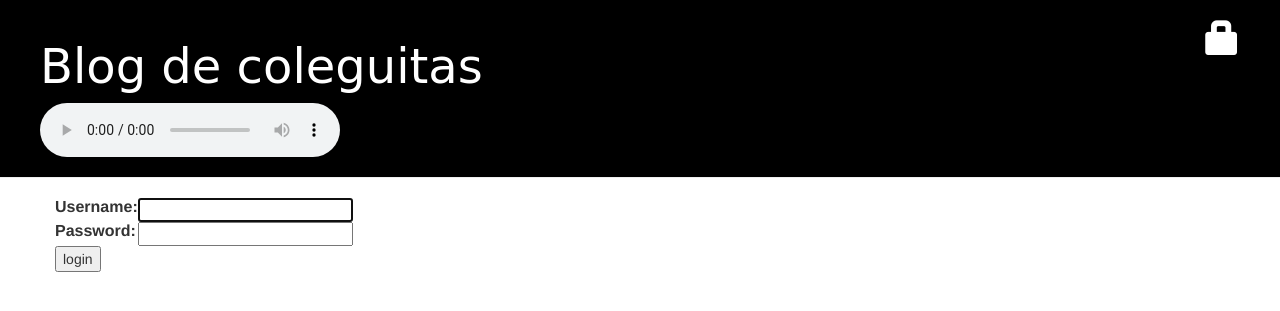
After one commit to Entropico/aquelarre, a Django app: page /accounts/login/ in a window 1280 px wide. The commit adds this page. Shown: the top 311 px of the page. Run offline with Django 3.2, Linux system fonts and the light colour scheme; some libraries are stand-ins or nearby versions; some web fonts are replaced.

Commit message:
Login, logout y ajustes de usuarios

```diff
--- a/blog/static/css/blog.css
+++ b/blog/static/css/blog.css
@@ -7,6 +7,10 @@ h1   {
     }
 a     {
 	color:orange;
+}
+
+p.top-menu {
+    font-size: large;
 }
 
 .comment {
--- a/blog/templates/blog/base.html
+++ b/blog/templates/blog/base.html
@@ -9,9 +9,18 @@
         </head>
         <body>
             <div class="page-header">
+                {% if user.is_authenticated %}
                 <a href="{% url 'blog.views.post_new' %}" class="top-menu"><span class="glyphicon glyphicon-plus"></span></a>
                 <a href="{% url 'post_draft_list' %}" class="top-menu"><span class="glyphicon glyphicon-edit"></span></a>
+                <p class="top-menu">¡Hola {{ user.username }}!<small>(<a href="{% url 'logout' %}">Desconectarse</a>)</small></p>
+                {% else %}
+                <a href="{% url 'login' %}" class="top-menu"><span class="glyphicon glyphicon-lock"></span></a>
+                {% endif %}
                 <h1><a href="/">Blog de coleguitas</a></h1>
+                <audio controls>
+                  <source src="http://media.w3.org/2010/07/bunny/04-Death_Becomes_Fur.mp4" type="audio/mp4">
+                Your browser does not support the audio element.
+                </audio>
             </div>
             <div class="content container">
                 <div class="row">
--- /dev/null
+++ b/blog/templates/registration/login.html
@@ -0,0 +1,26 @@
+{% extends "blog/base.html" %}
+
+{% block content %}
+
+{% if form.errors %}
+<p>Tu usuario y/o password no coinciden, pero... ya sabes: "El hombre que ha cometido un error y no lo corrige comete otro error mayor"</p>
+{% endif %}
+
+<form method="post" action="{% url 'django.contrib.auth.views.login' %}">
+{% csrf_token %}
+<table>
+<tr>
+    <td>{{ form.username.label_tag }}</td>
+    <td>{{ form.username }}</td>
+</tr>
+<tr>
+    <td>{{ form.password.label_tag }}</td>
+    <td>{{ form.password }}</td>
+</tr>
+</table>
+
+<input type="submit" value="login" />
+<input type="hidden" name="next" value="{{ next }}" />
+</form>
+
+{% endblock %}
--- a/blog/urls.py
+++ b/blog/urls.py
@@ -1,5 +1,8 @@
 from django.conf.urls import include, url
 from . import views
+import django.contrib.auth.views
+
+
 urlpatterns = [
         url(r'^$', views.post_list),
         url(r'^post/(?P<pk>[0-9]+)/$', views.post_detail),
@@ -9,4 +12,6 @@ urlpatterns = [
         url(r'^drafts/$', views.post_draft_list, name='post_draft_list'),
         url(r'^post/(?P<pk>\d+)/publish/$', views.post_publish, name='post_publish'),
         url(r'^post/(?P<pk>\d+)/remove/$', views.post_remove, name='post_remove'),
+        url(r'^accounts/login/$', django.contrib.auth.views.login,name='login'),
+        url(r'^accounts/logout/$', django.contrib.auth.views.logout, name='logout', kwargs={'next_page': '/'}),
     ]
--- a/mysite/settings.py
+++ b/mysite/settings.py
@@ -102,3 +102,5 @@ USE_TZ = True
 
 STATIC_URL = '/static/'
 STATIC_ROOT = os.path.join(BASE_DIR, 'static')
+
+LOGIN_REDIRECT_URL = '/'
```
Also changed, not shown: blog/views.py (+10 -0 lines).
